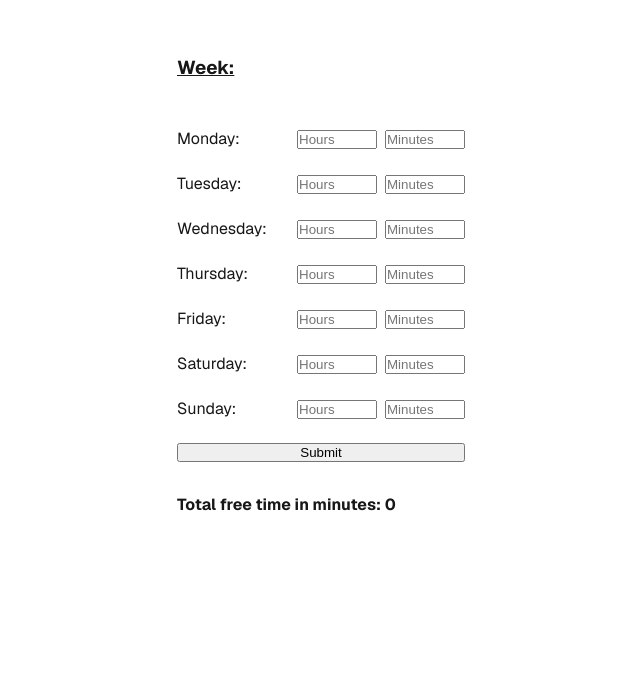
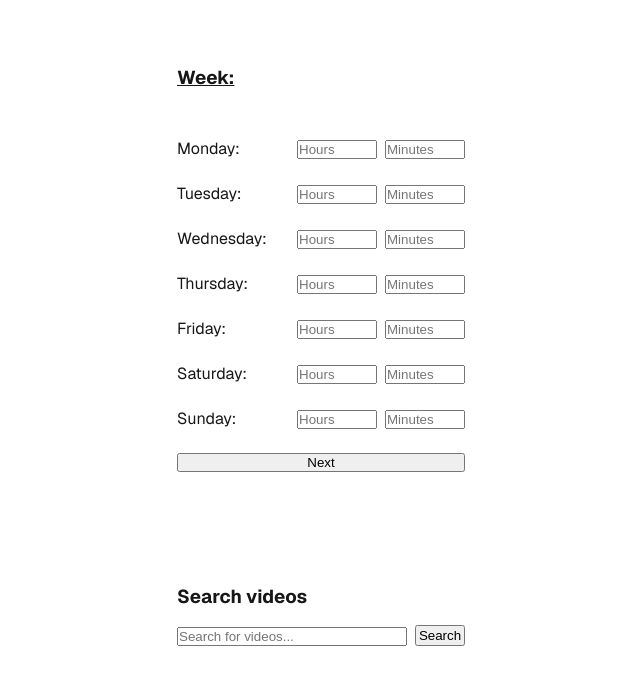
Before and after one commit to Manfrin92/fiap_desafios, a Next.js app in the folder desafio1/: page / in a window 1280 px wide. Shown: the part 115-800 px from the top of the page, without its empty margins (319-959 px from the left). Built offline with nearby package versions, Linux system fonts and the light colour scheme.

Commit message:
feat: step 2 video search initial temp

```diff
--- /dev/null
+++ b/desafio1/src/app/components/SearchForm.tsx
@@ -0,0 +1,83 @@
+import { youtubeApi } from "@/lib/api/youtubeApi";
+import React, { useState } from "react";
+import type { VideoResponse } from "../types/videoResponse";
+import SkeletonBox from "./SkeletonBox";
+import { Video } from "./Video";
+
+type SearchFormProps = {
+  onSubmit(value: any): void;
+};
+
+export function SearchForm({ onSubmit }: SearchFormProps) {
+  const [searchInput, setSearchInput] = useState("");
+  const [videoSearchResult, setVideoSearchResult] = useState<VideoResponse[]>([]);
+  //TODO: REMOVE
+  const [loading, setLoading] = useState(false);
+
+  async function handleSearch(e: React.MouseEvent<HTMLButtonElement, MouseEvent>) {
+    e.preventDefault();
+    setLoading(true);
+    const searchResult = await youtubeApi(searchInput);
+    setLoading(false);
+    setVideoSearchResult(searchResult);
+
+    console.log(searchResult);
+  }
+
+  return (
+    <form
+      style={{
+        marginTop: "1rem",
+        gap: "1.5rem",
+        display: "flex",
+        flexDirection: "column",
+      }}
+      onSubmit={(e) => {
+        e.preventDefault();
+        const formData = new FormData(e.currentTarget);
+        const data = Object.fromEntries(formData.entries());
+        onSubmit(data as any);
+      }}
+    >
+      <div
+        style={{
+          display: "flex",
+          minWidth: "18rem",
+          alignItems: "center",
+          gap: "1rem",
+        }}
+      >
+        <div style={{ display: "flex", gap: "0.5rem", flex: 1 }}>
+          <div style={{ flex: 1 }}>
+            <label htmlFor="search-video" style={{ display: "none" }}>
+              Search videos
+            </label>
+            <input
+              id="search-video"
+              name="search-video"
+              type="text"
+              placeholder="Search for videos..."
+              value={searchInput}
+              onChange={(e) => setSearchInput(e.currentTarget.value ?? "")}
+              style={{ width: "100%" }}
+            />
+          </div>
+          <button style={{ cursor: "pointer", flex: 0.2 }} onClick={handleSearch}>
+            Search
+          </button>
+        </div>
+      </div>
+
+      {loading && <SkeletonBox height="30rem" />}
+
+      {videoSearchResult.map((video, videoIndex) => {
+        return <Video key={video.name + videoIndex} video={video} />;
+      })}
+      {videoSearchResult.length > 0 && (
+        <button type="submit" style={{ cursor: "pointer" }}>
+          Submit
+        </button>
+      )}
+    </form>
+  );
+}
--- /dev/null
+++ b/desafio1/src/app/components/SkeletonBox.tsx
@@ -0,0 +1,17 @@
+type SkeletonBoxProps = {
+  height: React.CSSProperties["height"];
+};
+
+export default function SkeletonBox({ height }: SkeletonBoxProps) {
+  return (
+    <div
+      style={{
+        width: "100%",
+        height: height,
+        backgroundColor: "rgb(151, 151, 151)",
+        borderRadius: "0.5rem",
+        animation: "pulse 1.5s infinite",
+      }}
+    />
+  );
+}
--- /dev/null
+++ b/desafio1/src/app/components/Video.tsx
@@ -0,0 +1,16 @@
+import type { VideoResponse } from "../types/videoResponse";
+
+type VideoProps = {
+  video: VideoResponse;
+};
+
+export function Video({ video }: VideoProps) {
+  return (
+    <div>
+      <input type="checkbox" />
+      <span>{video.name}</span>
+      <span>{video.description}</span>
+      <span>{video.duration}</span>
+    </div>
+  );
+}
--- a/desafio1/src/app/components/WeeklyScheduleForm.tsx
+++ b/desafio1/src/app/components/WeeklyScheduleForm.tsx
@@ -76,7 +76,7 @@ export function WeeklyScheduleForm({ initialData, onSubmit }: WeeklyScheduleForm
         );
       })}
       <button type="submit" style={{ cursor: "pointer" }}>
-        Submit
+        Next
       </button>
     </form>
   );
--- a/desafio1/src/app/globals.css
+++ b/desafio1/src/app/globals.css
@@ -40,3 +40,15 @@ a {
     color-scheme: dark;
   }
 }
+
+@keyframes pulse {
+  0% {
+    opacity: 1;
+  }
+  50% {
+    opacity: 0.4;
+  }
+  100% {
+    opacity: 1;
+  }
+}
--- a/desafio1/src/app/page.module.css
+++ b/desafio1/src/app/page.module.css
@@ -11,8 +11,8 @@
   align-items: center;
   justify-items: center;
   min-height: 100svh;
-  padding: 80px;
-  gap: 64px;
+  padding: 6rem;
+  gap: 4rem;
   font-family: var(--font-geist-sans);
 }
 
@@ -30,14 +30,14 @@
 .main {
   display: flex;
   flex-direction: column;
-  gap: 32px;
+  gap: 2rem;
   grid-row-start: 2;
 }
 
 @media (max-width: 600px) {
   .page {
-    padding: 32px;
-    padding-bottom: 80px;
+    padding: 2rem;
+    padding-bottom: 6rem;
   }
 
   .main {
--- a/desafio1/src/app/page.tsx
+++ b/desafio1/src/app/page.tsx
@@ -7,11 +7,13 @@ import { useState } from "react";
 import useSaveToLocalStorage from "./hooks/useSaveToLocalStorage";
 import useGetFromLocalStorage from "./hooks/useGetFromLocalStorage";
 import { FREE_TIME_LOCAL_STORAGE_KEY } from "./constants/localStorageKeys";
+import { SearchForm } from "./components/SearchForm";
 
 export default function Home() {
   const saveAvailableTime = useSaveToLocalStorage();
   const getInitialValues = useGetFromLocalStorage();
-  const [freeTimeInMinutes, setFreeTimeInMinutes] = useState(0);
+  const [freeTimeInMinutes, setFreeTimeInMinutes] = useState<number | null>(null);
+  const [formStep, setFormStep] = useState(1);
 
   function onSubmit(values: FormValues) {
     const daysOfTheWeek = Object.keys(values);
@@ -28,6 +30,7 @@ export default function Home() {
 
     setFreeTimeInMinutes(availableTime);
     saveAvailableTime(FREE_TIME_LOCAL_STORAGE_KEY, JSON.stringify(values));
+    setFormStep(2);
   }
 
   return (
@@ -37,8 +40,12 @@ export default function Home() {
           <h3 style={{ textDecoration: "underline", marginBottom: "3rem" }}>Week:</h3>
           <WeeklyScheduleForm onSubmit={onSubmit} initialData={getInitialValues(FREE_TIME_LOCAL_STORAGE_KEY) ?? null} />
         </div>
+        <div style={{ minHeight: "3rem" }}>
+          {freeTimeInMinutes && <h4>Total free time in minutes: {freeTimeInMinutes}</h4>}
+        </div>
         <div>
-          <h4>Total free time in minutes: {freeTimeInMinutes}</h4>
+          <h3>Search videos</h3>
+          <SearchForm onSubmit={(values) => {console.log(values)}} />
         </div>
       </main>
     </div>
--- /dev/null
+++ b/desafio1/src/app/types/videoResponse.ts
@@ -0,0 +1,5 @@
+export type VideoResponse = {
+  name: string;
+  description: string;
+  duration: string;
+};
--- /dev/null
+++ b/desafio1/src/lib/api/youtubeApi.ts
@@ -0,0 +1,19 @@
+import type { VideoResponse } from "@/app/types/videoResponse";
+
+export async function youtubeApi(searchQuery: string): Promise<VideoResponse[]> {
+  await new Promise((resolve) => setTimeout(resolve, 2000));
+
+  // Generate mock video list
+  const mockVideos = Array.from({ length: 15 }, (_, i) => {
+    const hours = Math.floor(Math.random() * 2); // 0–1 hours
+    const minutes = Math.floor(Math.random() * 60); // 0–59 minutes
+
+    return {
+      name: `Video ${i + 1} - ${searchQuery}`,
+      description: `This is a mock description for video ${i + 1} based on the search: "${searchQuery}".`,
+      duration: `${hours.toString().padStart(2, "0")}:${minutes.toString().padStart(2, "0")}`,
+    };
+  });
+
+  return mockVideos;
+}
```
